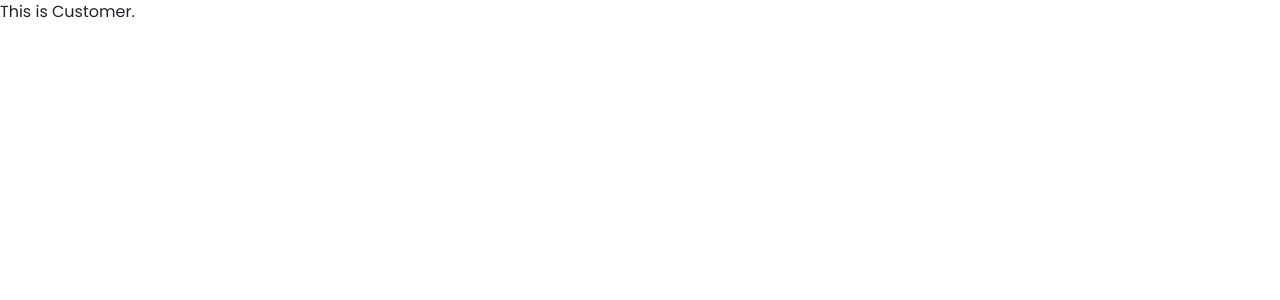
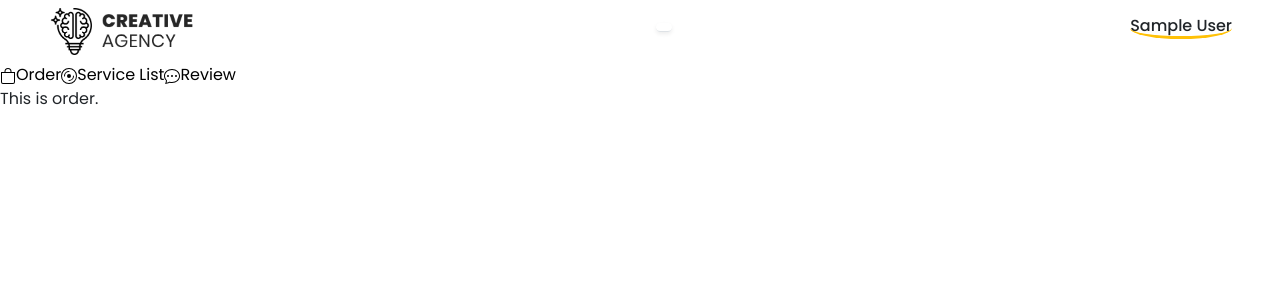
Before and after one commit to devhasibulislam/creative-agency-client, a React (Create React App) app: page /customer in a window 1280 px wide. Shown: the top 300 px of the page. Built offline with nearby package versions, Linux system fonts and the light colour scheme; no server answers; sample sign-in values are in the browser's storage.

Commit message:
creating skeleton with nested route approach

```diff
--- a/src/App.js
+++ b/src/App.js
@@ -1,10 +1,16 @@
 import { Routes, Route } from 'react-router-dom';
 import './App.css';
+import AddService from './routes/Admin/AddService';
 import Admin from './routes/Admin/Admin';
+import MakeAdmin from './routes/Admin/MakeAdmin';
+import ServiceList from './routes/Admin/ServiceList';
 import Login from './routes/Authenticate/Login';
 import Register from './routes/Authenticate/Register';
 import RequireAuth from './routes/Authenticate/RequireAuth';
 import Customer from './routes/Customer/Customer';
+import Order from './routes/Customer/Order';
+import Review from './routes/Customer/Review';
+import ShowServices from './routes/Customer/ShowServices';
 import Landing from './routes/Home/Landing';
 
 function App() {
@@ -13,16 +19,16 @@ function App() {
       <Routes>
         <Route path='/' element={<Landing />} />
         <Route path='/home' element={<Landing />} />
-        <Route path='/admin' element={
-          <RequireAuth>
-            <Admin />
-          </RequireAuth>
-        } />
-        <Route path='/customer' element={
-          <RequireAuth>
-            <Customer />
-          </RequireAuth>
-        } />
+        <Route path='/admin' element={<RequireAuth><Admin /></RequireAuth>}>
+          <Route index element={<ServiceList />} />
+          <Route path='addService' element={<AddService />} />
+          <Route path='makeAdmin' element={<MakeAdmin />} />
+        </Route>
+        <Route path='/customer' element={<RequireAuth><Customer /></RequireAuth>}>
+          <Route index element={<Order />} />
+          <Route path='showServices' element={<ShowServices />} />
+          <Route path='review' element={<Review />} />
+        </Route>
         <Route path='/login' element={<Login />} />
         <Route path='/register' element={<Register />} />
         <Route path='*' element={<Landing />} />
--- /dev/null
+++ b/src/routes/Admin/AddService.js
@@ -0,0 +1,11 @@
+import React from 'react';
+
+const AddService = () => {
+    return (
+        <div>
+            This route helps to add service.
+        </div>
+    );
+};
+
+export default AddService;
--- a/src/routes/Admin/Admin.js
+++ b/src/routes/Admin/Admin.js
@@ -1,10 +1,42 @@
-import React from 'react';
+import React, { useState } from 'react';
+import Panel from '../Shared/Panel';
+import Sidebar from '../Shared/Sidebar';
+import { Outlet } from 'react-router-dom';
 
 const Admin = () => {
+    const [midTitle, setMidTitle] = useState('');
+
+    const menuItems = [
+        {
+            icon: <svg xmlns="http://www.w3.org/2000/svg" width="16" height="16" fill="currentColor" class="bi bi-table" viewBox="0 0 16 16">
+                <path d="M0 2a2 2 0 0 1 2-2h12a2 2 0 0 1 2 2v12a2 2 0 0 1-2 2H2a2 2 0 0 1-2-2V2zm15 2h-4v3h4V4zm0 4h-4v3h4V8zm0 4h-4v3h3a1 1 0 0 0 1-1v-2zm-5 3v-3H6v3h4zm-5 0v-3H1v2a1 1 0 0 0 1 1h3zm-4-4h4V8H1v3zm0-4h4V4H1v3zm5-3v3h4V4H6zm4 4H6v3h4V8z" />
+            </svg>,
+            path: '/admin',
+            name: 'Service List'
+        },
+        {
+            icon: <svg xmlns="http://www.w3.org/2000/svg" width="16" height="16" fill="currentColor" class="bi bi-plus-lg" viewBox="0 0 16 16">
+                <path fill-rule="evenodd" d="M8 2a.5.5 0 0 1 .5.5v5h5a.5.5 0 0 1 0 1h-5v5a.5.5 0 0 1-1 0v-5h-5a.5.5 0 0 1 0-1h5v-5A.5.5 0 0 1 8 2Z" />
+            </svg>,
+            path: '/admin/addService',
+            name: 'Add Service'
+        },
+        {
+            icon: <svg xmlns="http://www.w3.org/2000/svg" width="16" height="16" fill="currentColor" class="bi bi-person-plus" viewBox="0 0 16 16">
+                <path d="M6 8a3 3 0 1 0 0-6 3 3 0 0 0 0 6zm2-3a2 2 0 1 1-4 0 2 2 0 0 1 4 0zm4 8c0 1-1 1-1 1H1s-1 0-1-1 1-4 6-4 6 3 6 4zm-1-.004c-.001-.246-.154-.986-.832-1.664C9.516 10.68 8.289 10 6 10c-2.29 0-3.516.68-4.168 1.332-.678.678-.83 1.418-.832 1.664h10z" />
+                <path fill-rule="evenodd" d="M13.5 5a.5.5 0 0 1 .5.5V7h1.5a.5.5 0 0 1 0 1H14v1.5a.5.5 0 0 1-1 0V8h-1.5a.5.5 0 0 1 0-1H13V5.5a.5.5 0 0 1 .5-.5z" />
+            </svg>,
+            path: '/admin/makeAdmin',
+            name: 'Make Admin'
+        }
+    ];
+
     return (
-        <div>
-            This is Admin.
-        </div>
+        <section>
+            <Panel title={midTitle} />
+            <Sidebar menuItems={menuItems} />
+            <Outlet />
+        </section>
     );
 };
 
--- /dev/null
+++ b/src/routes/Admin/MakeAdmin.js
@@ -0,0 +1,11 @@
+import React from 'react';
+
+const MakeAdmin = () => {
+    return (
+        <div>
+            This route can make a user or customer admin.
+        </div>
+    );
+};
+
+export default MakeAdmin;
--- /dev/null
+++ b/src/routes/Admin/ServiceList.js
@@ -0,0 +1,11 @@
+import React from 'react';
+
+const ServiceList = () => {
+    return (
+        <div>
+            This route shows service lists.
+        </div>
+    );
+};
+
+export default ServiceList;
--- a/src/routes/Customer/Customer.js
+++ b/src/routes/Customer/Customer.js
@@ -1,10 +1,43 @@
-import React from 'react';
+import React, { useState } from 'react';
+import { Outlet } from 'react-router-dom';
+import Panel from '../Shared/Panel';
+import Sidebar from '../Shared/Sidebar';
 
 const Customer = () => {
+    const [midTitle, setMidTitle] = useState('');
+
+    const menuItems = [
+        {
+            icon: <svg xmlns="http://www.w3.org/2000/svg" width="16" height="16" fill="currentColor" class="bi bi-bag" viewBox="0 0 16 16">
+                <path d="M8 1a2.5 2.5 0 0 1 2.5 2.5V4h-5v-.5A2.5 2.5 0 0 1 8 1zm3.5 3v-.5a3.5 3.5 0 1 0-7 0V4H1v10a2 2 0 0 0 2 2h10a2 2 0 0 0 2-2V4h-3.5zM2 5h12v9a1 1 0 0 1-1 1H3a1 1 0 0 1-1-1V5z" />
+            </svg>,
+            path: '/customer',
+            name: 'Order'
+        },
+        {
+            icon: <svg xmlns="http://www.w3.org/2000/svg" width="16" height="16" fill="currentColor" class="bi bi-disc" viewBox="0 0 16 16">
+                <path d="M8 15A7 7 0 1 1 8 1a7 7 0 0 1 0 14zm0 1A8 8 0 1 0 8 0a8 8 0 0 0 0 16z" />
+                <path d="M10 8a2 2 0 1 1-4 0 2 2 0 0 1 4 0zM8 4a4 4 0 0 0-4 4 .5.5 0 0 1-1 0 5 5 0 0 1 5-5 .5.5 0 0 1 0 1zm4.5 3.5a.5.5 0 0 1 .5.5 5 5 0 0 1-5 5 .5.5 0 0 1 0-1 4 4 0 0 0 4-4 .5.5 0 0 1 .5-.5z" />
+            </svg>,
+            path: '/customer/showServices',
+            name: 'Service List'
+        },
+        {
+            icon: <svg xmlns="http://www.w3.org/2000/svg" width="16" height="16" fill="currentColor" class="bi bi-chat-dots" viewBox="0 0 16 16">
+                <path d="M5 8a1 1 0 1 1-2 0 1 1 0 0 1 2 0zm4 0a1 1 0 1 1-2 0 1 1 0 0 1 2 0zm3 1a1 1 0 1 0 0-2 1 1 0 0 0 0 2z" />
+                <path d="m2.165 15.803.02-.004c1.83-.363 2.948-.842 3.468-1.105A9.06 9.06 0 0 0 8 15c4.418 0 8-3.134 8-7s-3.582-7-8-7-8 3.134-8 7c0 1.76.743 3.37 1.97 4.6a10.437 10.437 0 0 1-.524 2.318l-.003.011a10.722 10.722 0 0 1-.244.637c-.079.186.074.394.273.362a21.673 21.673 0 0 0 .693-.125zm.8-3.108a1 1 0 0 0-.287-.801C1.618 10.83 1 9.468 1 8c0-3.192 3.004-6 7-6s7 2.808 7 6c0 3.193-3.004 6-7 6a8.06 8.06 0 0 1-2.088-.272 1 1 0 0 0-.711.074c-.387.196-1.24.57-2.634.893a10.97 10.97 0 0 0 .398-2z" />
+            </svg>,
+            path: '/customer/review',
+            name: 'Review'
+        },
+    ];
+
     return (
-        <div>
-            This is Customer.
-        </div>
+        <section>
+            <Panel title={midTitle} />
+            <Sidebar menuItems={menuItems} setMidTitle={setMidTitle} />
+            <Outlet />
+        </section>
     );
 };
 
--- /dev/null
+++ b/src/routes/Customer/Order.js
@@ -0,0 +1,11 @@
+import React from 'react';
+
+const Order = () => {
+    return (
+        <div>
+            This is order.
+        </div>
+    );
+};
+
+export default Order;
--- /dev/null
+++ b/src/routes/Customer/Review.js
@@ -0,0 +1,11 @@
+import React from 'react';
+
+const Review = () => {
+    return (
+        <div>
+            This is review route.
+        </div>
+    );
+};
+
+export default Review;
--- /dev/null
+++ b/src/routes/Customer/ShowServices.js
@@ -0,0 +1,11 @@
+import React from 'react';
+
+const ShowServices = () => {
+    return (
+        <div>
+            This route shows services.
+        </div>
+    );
+};
+
+export default ShowServices;
--- a/src/routes/Shared/Header.js
+++ b/src/routes/Shared/Header.js
@@ -12,10 +12,9 @@ const Header = () => {
     const [showMenu, setShowMenu] = useState(true);
     const [user, loading] = useAuthState(auth);
 
-    const { data: userRole, isLoading, refetch } = useQuery('userRole', () => fetch(`http://localhost:5000/user/${user?.email}`).then(res => res.json()));
+    const { data: userRole, isLoading } = useQuery('userRole', () => fetch(`http://localhost:5000/user/${user?.email}`).then(res => res.json()));
 
     if (isLoading || loading) {
-        refetch();
         return <Loading />
     }
     console.log(userRole?.role);
--- /dev/null
+++ b/src/routes/Shared/Panel.js
@@ -0,0 +1,40 @@
+import React from 'react';
+import { useAuthState } from 'react-firebase-hooks/auth';
+import { Link } from 'react-router-dom';
+import logo from '../../assets/logos/logo.png';
+import auth from '../../firebase.init';
+import Loading from './Loading';
+
+const Panel = ({ title }) => {
+    const [user, loading] = useAuthState(auth);
+    if (loading) {
+        return <Loading />
+    }
+    return (
+        <section className='py-2'>
+            <div className='d-flex flex-lg-row flex-column justify-content-lg-between align-items-center mx-lg-5 mx-0 mt-lg-0 mt-3'>
+                <div>
+                    <Link to={'/'}>
+                        <img
+                            src={logo}
+                            alt="logo"
+                            style={{
+                                height: '47px',
+                                width: '150px',
+                                objectFit: 'cover'
+                            }}
+                        />
+                    </Link>
+                </div>
+                <div className='mt-lg-0 mt-2'>
+                    <h6 className='border-bottom rounded text-warning text-gradient shadow-sm px-2 py-1'>{title}</h6>
+                </div>
+                <div className='mt-lg-0 mt-2'>
+                    <h6 className='border-bottom border-warning border-3 rounded-circle'>{user?.displayName}</h6>
+                </div>
+            </div>
+        </section>
+    );
+};
+
+export default Panel;
--- /dev/null
+++ b/src/routes/Shared/Sidebar.js
@@ -0,0 +1,17 @@
+import React from 'react';
+import { Link } from 'react-router-dom';
+
+const Sidebar = ({ menuItems, setMidTitle }) => {
+    return (
+        <section>
+            <div>
+                {menuItems.map(menuItem => <Link to={menuItem?.path}>
+                    <span>{menuItem?.icon}</span>
+                    <span>{menuItem?.name}</span>
+                </Link>)}
+            </div>
+        </section>
+    );
+};
+
+export default Sidebar;
```
